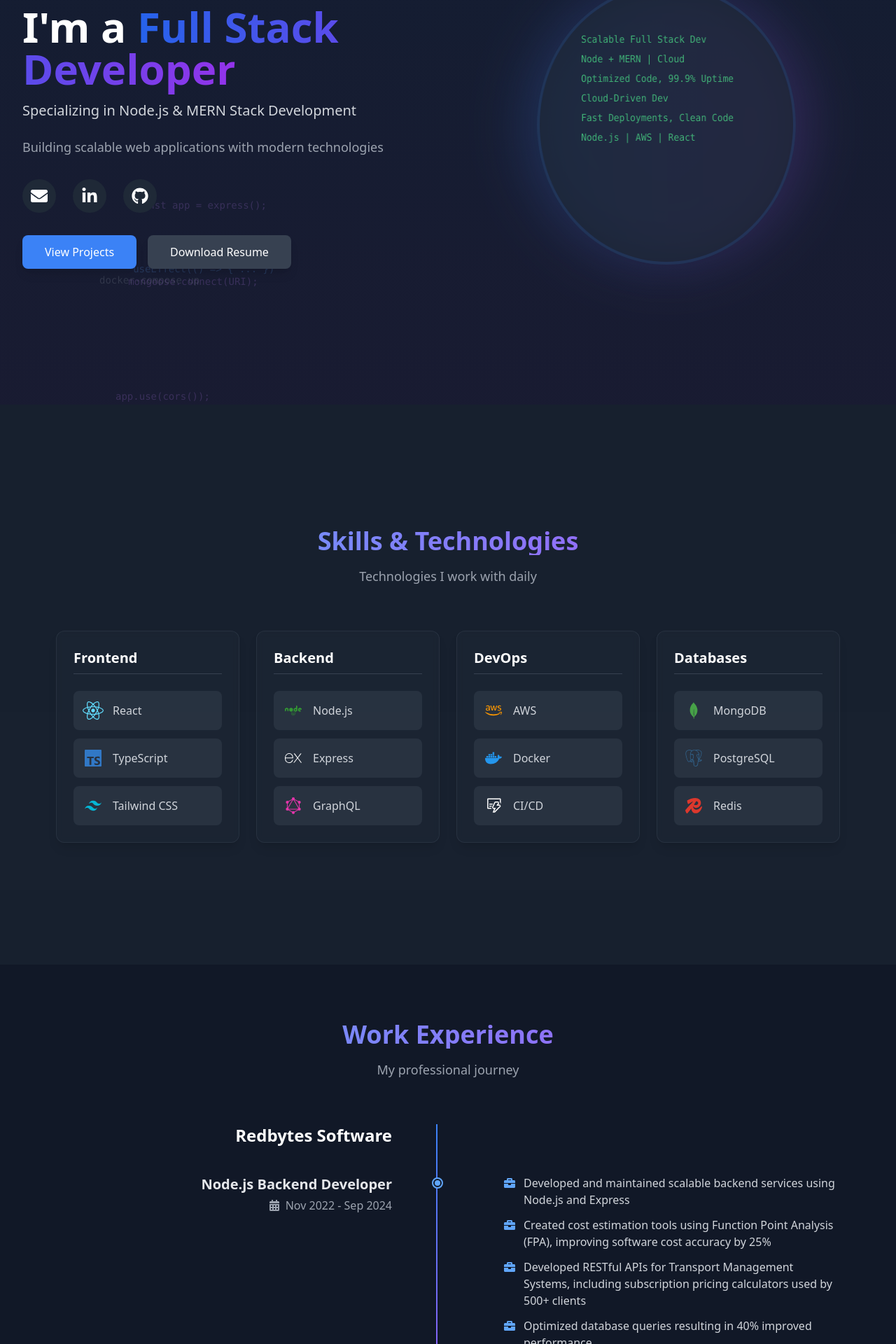
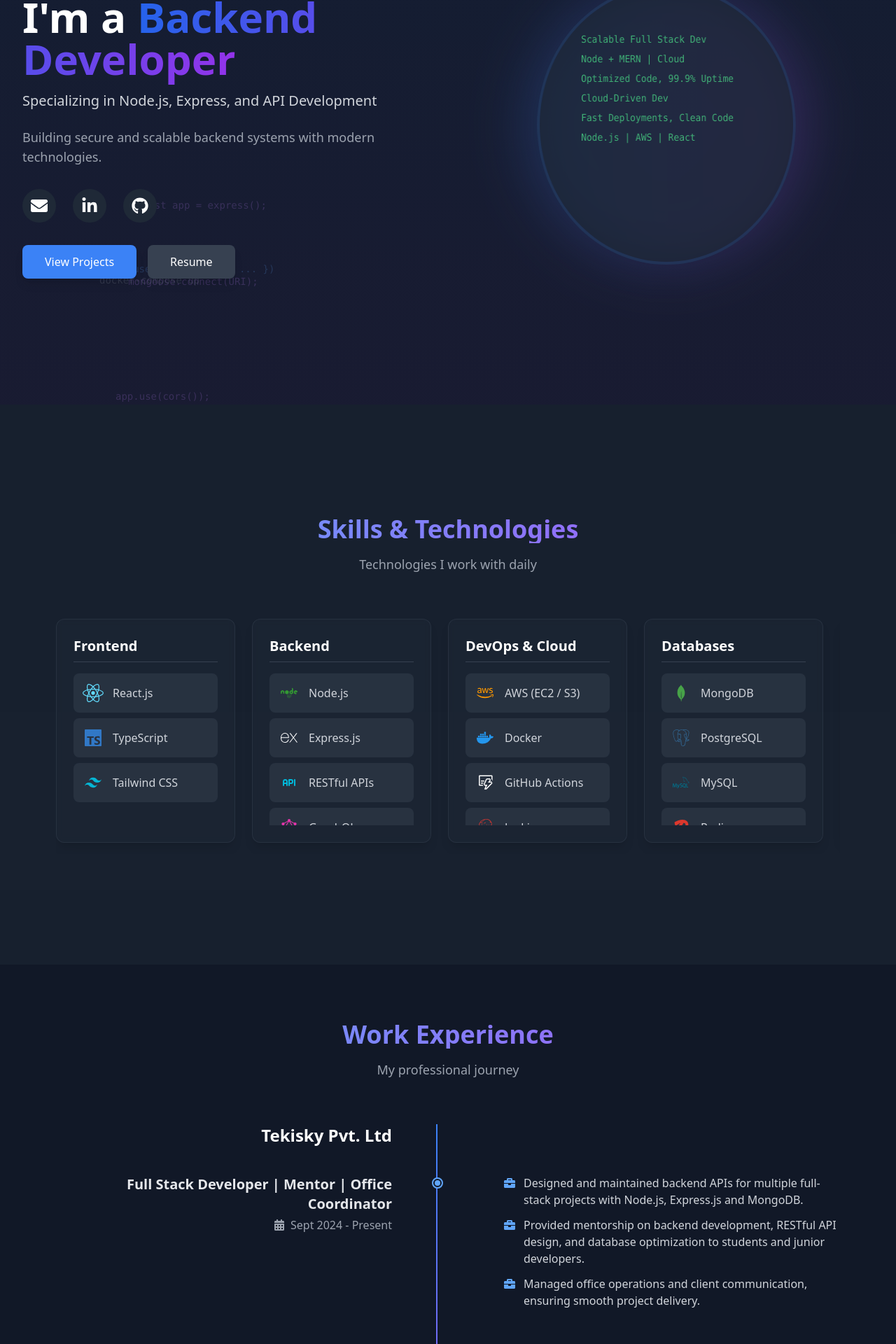
Before and after one commit to Tohid4641/portfolio, a React (Vite) app: page / in a window 1280 px wide. Shown: the part 254-2174 px from the top of the page at 70% size. Built offline with nearby package versions, Linux system fonts and the light colour scheme; no server answers.

Commit message:
Hero, Exp and Skills are updated with considering new Backend Developer role

```diff
--- a/src/components/Experience.tsx
+++ b/src/components/Experience.tsx
@@ -11,6 +11,20 @@
 };
 
 const experiences: Experience[] = [
+  {
+    company: 'Tekisky Pvt. Ltd',
+    roles: [
+      {
+        title: 'Full Stack Developer | Mentor | Office Coordinator',
+        period: 'Sept 2024 - Present',
+        highlights: [
+          'Designed and maintained backend APIs for multiple full-stack projects with Node.js, Express.js and MongoDB. ',
+          'Provided mentorship on backend development, RESTful API design, and database optimization to students and junior developers. ',
+          'Managed office operations and client communication, ensuring smooth project delivery. ',
+        ]
+      }
+    ]
+  },
   {
     company: 'Redbytes Software',
     roles: [
--- a/src/components/Hero.tsx
+++ b/src/components/Hero.tsx
@@ -2,7 +2,7 @@
 import { FaGithub, FaLinkedinIn, FaEnvelope } from 'react-icons/fa';
 import { useState, useEffect } from 'react';
 import profileImg from '../assets/images/profile.png';
-import myResume from '../assets/pdfs/Tauhid Full Stack Developer.pdf';
+import myResume from '../assets/pdfs/Tauhid Node.js Backend Developer.pdf';
 
 const Hero = () => {
   const [showProfile, setShowProfile] = useState(false);
@@ -102,11 +102,11 @@
               <h1 className="text-4xl sm:text-5xl lg:text-6xl font-bold mb-4">
                 I'm a{' '}
                 <span className="bg-gradient-to-r from-blue-600 to-purple-600 bg-clip-text text-transparent">
-                  Full Stack Developer
+                  Backend Developer
                 </span>
               </h1>
               <p className="text-xl text-gray-700 dark:text-gray-300">
-                Specializing in Node.js & MERN Stack Development
+                Specializing in Node.js, Express, and API Development
               </p>
             </motion.div>
 
@@ -116,7 +116,7 @@
               transition={{ delay: 0.5 }}
               className="text-lg mb-8 text-gray-600 dark:text-gray-400"
             >
-              Building scalable web applications with modern technologies
+              Building secure and scalable backend systems with modern technologies.
             </motion.p>
 
             <div className="flex gap-6 mb-8">
@@ -158,12 +158,13 @@
               </motion.a>
               <motion.a
                 href={myResume}
-                download
+
+                target='_blank'
                 whileHover={{ scale: 1.05 }}
                 whileTap={{ scale: 0.95 }}
                 className="px-8 py-3 bg-gray-200 hover:bg-gray-300 dark:bg-gray-700 dark:hover:bg-gray-600 text-gray-900 dark:text-white rounded-lg shadow-lg transition-colors"
               >
-                Download Resume
+                Resume
               </motion.a>
             </div>
           </motion.div>
--- a/src/components/Skills.tsx
+++ b/src/components/Skills.tsx
@@ -1,39 +1,48 @@
 import type { ReactElement } from 'react';
 import { motion } from 'framer-motion';
 import { FaReact, FaNode, FaAws, FaDocker } from 'react-icons/fa';
-import { SiTypescript, SiTailwindcss, SiExpress, SiGraphql, SiMongodb, SiPostgresql, SiRedis } from 'react-icons/si';
+import { SiTypescript, SiTailwindcss, SiExpress, SiGraphql, SiMongodb, SiPostgresql, SiRedis, SiSwagger, SiJest, SiJenkins, SiMysql } from 'react-icons/si';
 import { VscGithubAction } from 'react-icons/vsc';
+import { TbApi } from 'react-icons/tb';
+import { MdSecurity } from 'react-icons/md';
 
 type Skill = {
   name: string;
   icon: ReactElement;
-  category: 'Frontend' | 'Backend' | 'DevOps' | 'Databases';
+  category: 'Frontend' | 'Backend' | 'DevOps & Cloud' | 'Databases' | 'Tools & Testing';
 };
 
 const skills: Skill[] = [
-  // Frontend
-  { name: 'React', icon: <FaReact className="text-[#61DAFB] text-3xl" />, category: 'Frontend' },
+  // 🧠 Backend
+  { name: 'Node.js', icon: <FaNode className="text-[#339933] text-2xl" />, category: 'Backend' },
+  { name: 'Express.js', icon: <SiExpress className="text-2xl" />, category: 'Backend' },
+  { name: 'RESTful APIs', icon: <TbApi className="text-[#00B8D9] text-2xl" />, category: 'Backend' },
+  { name: 'GraphQL', icon: <SiGraphql className="text-[#E535AB] text-2xl" />, category: 'Backend' },
+  { name: 'Socket.io', icon: <MdSecurity className="text-[#8E44AD] text-2xl" />, category: 'Backend' },
+  { name: 'JWT / OAuth', icon: <MdSecurity className="text-[#F4B400] text-2xl" />, category: 'Backend' },
+  // 🗄️ Databases
+  { name: 'MongoDB', icon: <SiMongodb className="text-[#47A248] text-2xl" />, category: 'Databases' },
+  { name: 'PostgreSQL', icon: <SiPostgresql className="text-[#336791] text-2xl" />, category: 'Databases' },
+  { name: 'MySQL', icon: <SiMysql className="text-[#00758F] text-2xl" />, category: 'Databases' },
+  { name: 'Redis', icon: <SiRedis className="text-[#DC382D] text-2xl" />, category: 'Databases' },
+  // ☁️ DevOps & Cloud
+  { name: 'AWS (EC2 / S3)', icon: <FaAws className="text-[#FF9900] text-2xl" />, category: 'DevOps & Cloud' },
+  { name: 'Docker', icon: <FaDocker className="text-[#2496ED] text-2xl" />, category: 'DevOps & Cloud' },
+  { name: 'GitHub Actions', icon: <VscGithubAction className="text-2xl" />, category: 'DevOps & Cloud' },
+  { name: 'Jenkins', icon: <SiJenkins className="text-[#D33833] text-2xl" />, category: 'DevOps & Cloud' },
+  // 🧰 Tools & Testing
+  { name: 'Postman', icon: <TbApi className="text-[#FF6C37] text-2xl" />, category: 'Tools & Testing' },
+  { name: 'Swagger', icon: <SiSwagger className="text-[#85EA2D] text-2xl" />, category: 'Tools & Testing' },
+  { name: 'Jest', icon: <SiJest className="text-[#C21325] text-2xl" />, category: 'Tools & Testing' },
+  { name: 'VS Code', icon: <FaReact className="text-[#007ACC] text-2xl" />, category: 'Tools & Testing' },
+  // 🎨 Frontend (Support)
+  { name: 'React.js', icon: <FaReact className="text-[#61DAFB] text-3xl" />, category: 'Frontend' },
   { name: 'TypeScript', icon: <SiTypescript className="text-[#3178C6] text-2xl" />, category: 'Frontend' },
   { name: 'Tailwind CSS', icon: <SiTailwindcss className="text-[#06B6D4] text-2xl" />, category: 'Frontend' },
-
-  // Backend
-  { name: 'Node.js', icon: <FaNode className="text-[#339933] text-2xl" />, category: 'Backend' },
-  { name: 'Express', icon: <SiExpress className="text-2xl" />, category: 'Backend' },
-  { name: 'GraphQL', icon: <SiGraphql className="text-[#E535AB] text-2xl" />, category: 'Backend' },
-
-  // DevOps
-  { name: 'AWS', icon: <FaAws className="text-[#FF9900] text-2xl" />, category: 'DevOps' },
-  { name: 'Docker', icon: <FaDocker className="text-[#2496ED] text-2xl" />, category: 'DevOps' },
-  { name: 'CI/CD', icon: <VscGithubAction className="text-2xl" />, category: 'DevOps' },
-
-  // Databases
-  { name: 'MongoDB', icon: <SiMongodb className="text-[#47A248] text-2xl" />, category: 'Databases' },
-  { name: 'PostgreSQL', icon: <SiPostgresql className="text-[#336791] text-2xl" />, category: 'Databases' },
-  { name: 'Redis', icon: <SiRedis className="text-[#DC382D] text-2xl" />, category: 'Databases' }
 ];
 
 const Skills = () => {
-  const categories = ['Frontend', 'Backend', 'DevOps', 'Databases'] as const;
+  const categories = ['Frontend', 'Backend', 'DevOps & Cloud', 'Databases', 'Tools & Testing'] as const;
 
   return (
     <div className="w-full max-w-6xl mx-auto px-4 py-20">
@@ -47,7 +56,7 @@
         <p className="text-gray-600 dark:text-gray-400 text-lg">Technologies I work with daily</p>
       </motion.div>
 
-      <div className="grid grid-cols-1 md:grid-cols-2 lg:grid-cols-4 gap-6">
+      <div className="flex overflow-x-auto space-x-6 pb-4 [&::-webkit-scrollbar]:h-2 [&::-webkit-scrollbar-thumb]:rounded-full [&::-webkit-scrollbar-thumb]:bg-gray-500 [&::-webkit-scrollbar-track]:bg-gray-900">
         {categories.map((category, categoryIndex) => (
           <motion.div
             key={category}
@@ -55,13 +64,13 @@
             whileInView={{ y: 0, opacity: 1 }}
             viewport={{ once: true }}
             transition={{ duration: 0.5, delay: categoryIndex * 0.1 }}
-            className="group"
+            className="flex-shrink-0 w-64"
           >
-            <div className="bg-white dark:bg-gray-800/50 backdrop-blur-sm rounded-xl p-6 shadow-lg border border-gray-100 dark:border-gray-700/50 hover:border-blue-500/50 dark:hover:border-blue-500/50 transition-colors">
-              <h3 className="text-xl font-semibold mb-6 text-gray-900 dark:text-white border-b border-gray-200 dark:border-gray-700 pb-2">
+            <div className="bg-white dark:bg-gray-800/50 backdrop-blur-sm rounded-xl p-6 shadow-lg border border-gray-100 dark:border-gray-700/50 hover:border-blue-500/50 dark:hover:border-blue-500/50 transition-colors h-80 flex flex-col">
+              <h3 className="text-xl font-semibold mb-4 text-gray-900 dark:text-white border-b border-gray-200 dark:border-gray-700 pb-2">
                 {category}
               </h3>
-              <div className="grid grid-cols-1 gap-3">
+              <div className="overflow-y-scroll [&::-webkit-scrollbar]:hidden flex-1">
                 {skills
                   .filter((skill) => skill.category === category)
                   .map((skill, index) => (
@@ -72,7 +81,7 @@
                       viewport={{ once: true }}
                       transition={{ delay: categoryIndex * 0.1 + index * 0.05 }}
                       whileHover={{ scale: 1.02 }}
-                      className="flex items-center gap-3 p-3 rounded-lg bg-gray-50 dark:bg-gray-700/50 hover:bg-gray-100 dark:hover:bg-gray-700 transition-all"
+                      className="flex items-center gap-3 p-3 rounded-lg bg-gray-50 dark:bg-gray-700/50 hover:bg-gray-100 dark:hover:bg-gray-700 transition-all mb-2"
                     >
                       <div className="flex-shrink-0 w-8 h-8 flex items-center justify-center">
                         {skill.icon}
```
Also changed, not shown: 2 other files (tests, documents, lock files or other folders).
